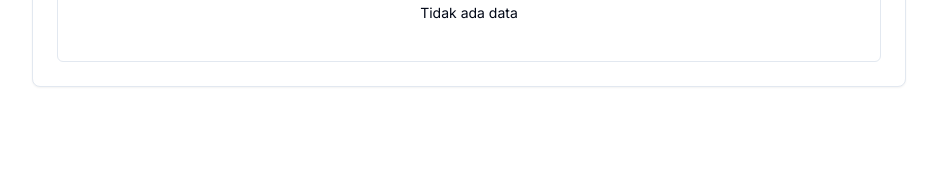
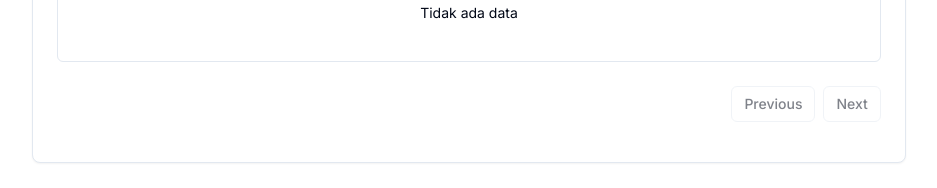
Before and after one commit to egyyudanugraha/challenge-ambisius, a Next.js app: page / in a window 1280 px wide. Shown: the part 345-533 px from the top of the page, without its empty margins (171-1108 px from the left). Built offline with nearby package versions, Linux system fonts and the light colour scheme.

Commit message:
Fix bug combobox & change some component

```diff
--- a/src/app/globals.css
+++ b/src/app/globals.css
@@ -75,8 +75,18 @@
   }
 
   .no-scrollbar::-webkit-scrollbar {
-    display: none;
+    @apply hidden
   }
+
+  .sm-scrollbar::-webkit-scrollbar {
+    @apply w-2 bg-slate-50
+  }
+
+  /* Handle */
+  .sm-scrollbar::-webkit-scrollbar-thumb {
+      @apply bg-slate-300 rounded-md
+  }
+
   .no-scrollbar {
     -ms-overflow-style: none;
     scrollbar-width: none;
--- a/src/app/page.tsx
+++ b/src/app/page.tsx
@@ -46,7 +46,7 @@ const Home = () => {
           <Tabs defaultValue="menu" className="w-full">
             <div className="flex flex-col md:flex-row gap-2 w-full">
               <TabsList className="w-full">
-                <div className="flex gap-2 w-full overflow-y-scroll no-scrollbar">
+                <div className="flex gap-2 w-full overflow-y-auto no-scrollbar">
                   <TabsTrigger value="menu" className="w-full">Menu</TabsTrigger>
                   <TabsTrigger value="order" className="w-full">Order</TabsTrigger>
                   <TabsTrigger value="dapur" className="w-full">Dapur</TabsTrigger>
--- a/src/components/custom/ComboBox.tsx
+++ b/src/components/custom/ComboBox.tsx
@@ -1,5 +1,3 @@
-"use client"
-
 import { useState } from "react"
 import { Check, ChevronsUpDown } from "lucide-react"
 import { cn } from "@/lib/utils"
@@ -42,7 +40,7 @@ const ComboBox = ({ selected, handleSelect }: ComboBoxProps) => {
         <Command className="w-full">
           <CommandInput placeholder="Cari menu..." />
           <CommandEmpty>Menu tidak ditemukan.</CommandEmpty>
-          <CommandGroup className="w-full">
+          <CommandGroup className="w-full max-h-60 overflow-y-auto sm-scrollbar">
             {menus.map((menu) => (
               <CommandItem
                 key={menu.id}
--- a/src/components/custom/DataTable.tsx
+++ b/src/components/custom/DataTable.tsx
@@ -1,5 +1,3 @@
-"use client"
-
 import { useState } from "react"
 import {
   ColumnDef,
@@ -19,6 +17,7 @@ import {
   TableHeader,
   TableRow,
 } from "@/components/ui/table"
+import { Button } from "../ui/button"
 
 interface DataTableProps<TData, TValue> {
   columns: ColumnDef<TData, TValue>[]
@@ -45,6 +44,7 @@ export default function DataTable<TData, TValue>({
   })
 
   return (
+    <>
     <div className="rounded-md border">
       <Table>
         <TableHeader>
@@ -97,5 +97,24 @@ export default function DataTable<TData, TValue>({
         </TableBody>
       </Table>
     </div>
+    <div className="flex items-center justify-end space-x-2 py-4">
+      <Button
+        variant="outline"
+        size="sm"
+        onClick={() => table.previousPage()}
+        disabled={!table.getCanPreviousPage()}
+      >
+        Previous
+      </Button>
+      <Button
+        variant="outline"
+        size="sm"
+        onClick={() => table.nextPage()}
+        disabled={!table.getCanNextPage()}
+      >
+        Next
+      </Button>
+    </div>
+  </>
   )
 }
--- a/src/components/custom/InputMenu.tsx
+++ b/src/components/custom/InputMenu.tsx
@@ -1,4 +1,3 @@
-import { useState } from 'react'
 import { Input } from '../ui/input';
 import { Button } from '../ui/button';
 import { useMenu } from '@/contexts/MenuContext';
--- a/src/components/custom/InputOrder.tsx
+++ b/src/components/custom/InputOrder.tsx
@@ -1,4 +1,3 @@
-import ComboBox from './ComboBox'
 import { Input } from '../ui/input'
 import { InputOrderProps } from '@/types'
 import { generateId } from '@/lib/utils'
@@ -13,6 +12,7 @@ import {
   FormMessage,
 } from "@/components/ui/form"
 import SelectTable from './SelectTable'
+import ComboBox from './ComboBox'
 import * as z from "zod"
 
 const InputOrder = ({ handleAddOrder }: InputOrderProps) => {
--- a/src/components/custom/ResetButton.tsx
+++ b/src/components/custom/ResetButton.tsx
@@ -1,5 +1,3 @@
-'use client';
-
 import { Button } from "../ui/button"
 import { RefreshCw } from 'lucide-react';
 import { useToast } from "../ui/use-toast";
--- a/src/components/custom/section/MenuSection.tsx
+++ b/src/components/custom/section/MenuSection.tsx
@@ -52,7 +52,7 @@ const MenuSection = () => {
       <span className="font-semibold text-sm">Tambahkan menu</span>
       <InputMenu  />
       <span className="font-semibold text-sm">Daftar menu</span>
-      <DataTable columns={columns} data={menus} />
+      <DataTable columns={columns} data={menus} init={init} />
     </div>
   )
 }
```
